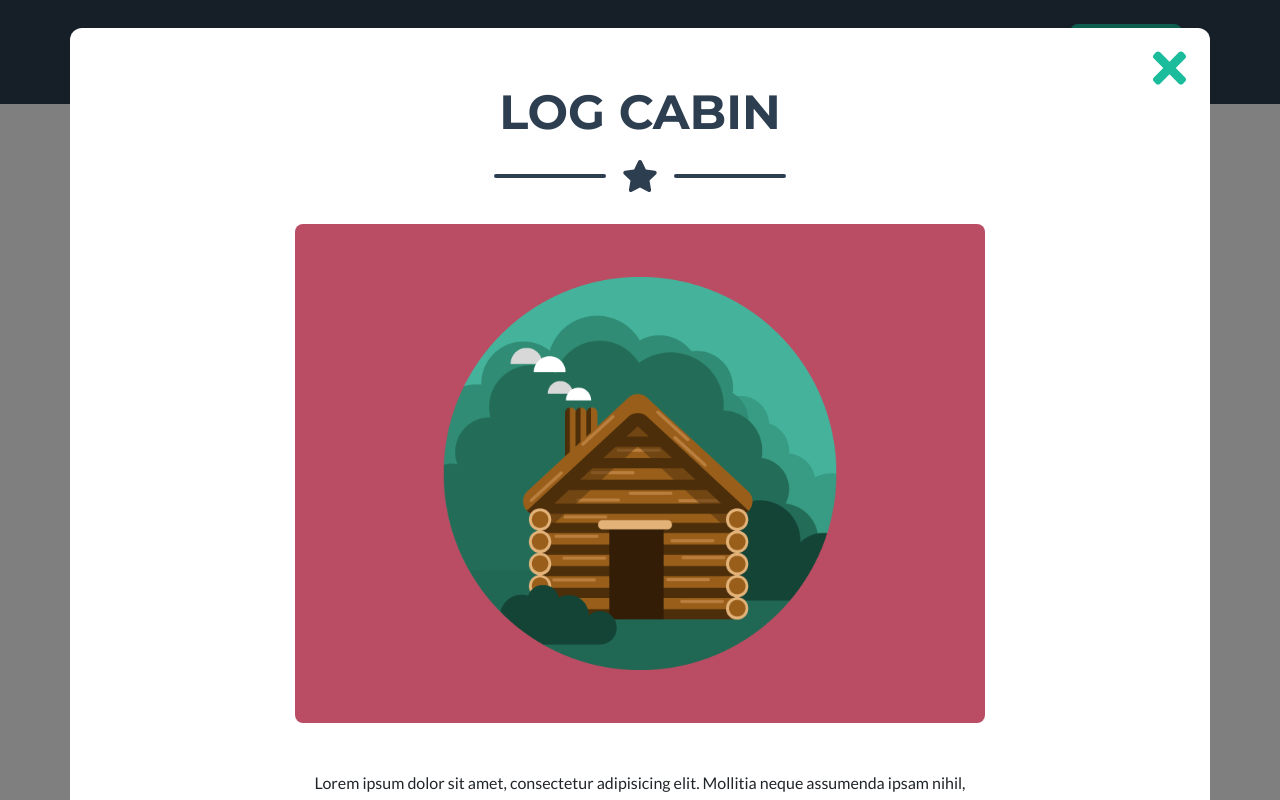
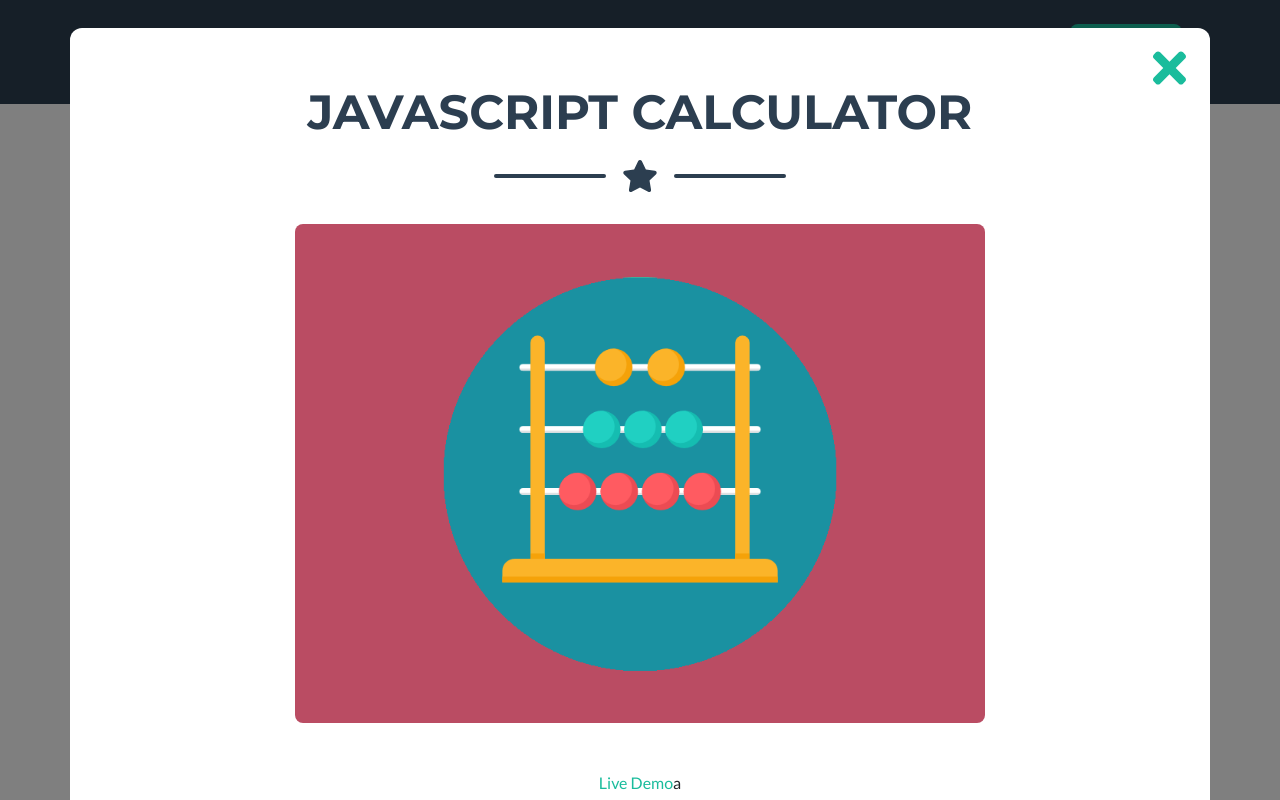
Before and after one commit to York36/portfolio2020, a plain HTML site: page index.html in a window 1280 px wide. Both pictures are taken after a click on the element 260 px from the left and 1130 px from the top of the page. Shown: the part 730-1530 px from the top of the page. Drawn offline with nearby package versions, Linux system fonts and the light colour scheme.

Commit message:
Add calculator

```diff
--- a/index.html
+++ b/index.html
@@ -64,7 +64,7 @@
                             <div class="portfolio-item-caption d-flex align-items-center justify-content-center h-100 w-100">
                                 <div class="portfolio-item-caption-content text-center text-white"><i class="fas fa-plus fa-3x"></i></div>
                             </div>
-                            <img class="img-fluid" src="assets/img/portfolio/cabin.png" alt="" />
+                            <img class="img-fluid" src="assets/img/portfolio/calculator.png" alt="" />
                         </div>
                     </div>
                     <!-- Portfolio Item 2-->
@@ -227,15 +227,15 @@
                             <div class="row justify-content-center">
                                 <div class="col-lg-8">
                                     <!-- Portfolio Modal - Title-->
-                                    <h2 class="portfolio-modal-title text-secondary text-uppercase mb-0" id="portfolioModal1Label">Log Cabin</h2>
+                                    <h2 class="portfolio-modal-title text-secondary text-uppercase mb-0" id="portfolioModal1Label">Javascript Calculator</h2>
                                     <!-- Icon Divider-->
                                     <div class="divider-custom">
                                         <div class="divider-custom-line"></div>
                                         <div class="divider-custom-icon"><i class="fas fa-star"></i></div>
                                         <div class="divider-custom-line"></div>
                                     </div>
-                                    <!-- Portfolio Modal - Image--><img class="img-fluid rounded mb-5" src="assets/img/portfolio/cabin.png" alt="" /><!-- Portfolio Modal - Text-->
-                                    <p class="mb-5">Lorem ipsum dolor sit amet, consectetur adipisicing elit. Mollitia neque assumenda ipsam nihil, molestias magnam, recusandae quos quis inventore quisquam velit asperiores, vitae? Reprehenderit soluta, eos quod consequuntur itaque. Nam.</p>
+                                    <!-- Portfolio Modal - Image--><img class="img-fluid rounded mb-5" src="assets/img/portfolio/calculator.png" alt="" /><!-- Portfolio Modal - Text-->
+                                    <p class="mb-5"><a href="https://codepen.io/york36/full/yLeNLZV">Live Demo</a>a</p>
                                     <button class="btn btn-primary" data-dismiss="modal"><i class="fas fa-times fa-fw"></i>Close Window</button>
                                 </div>
                             </div>
```
Also changed, not shown: assets/img/portfolio/calculator.png (added).
